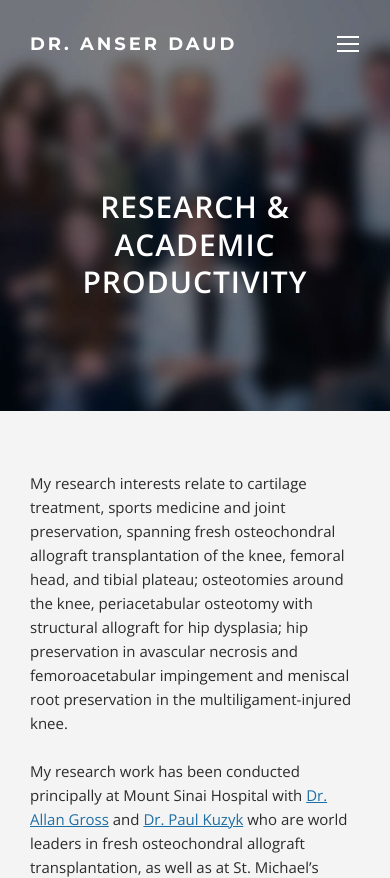
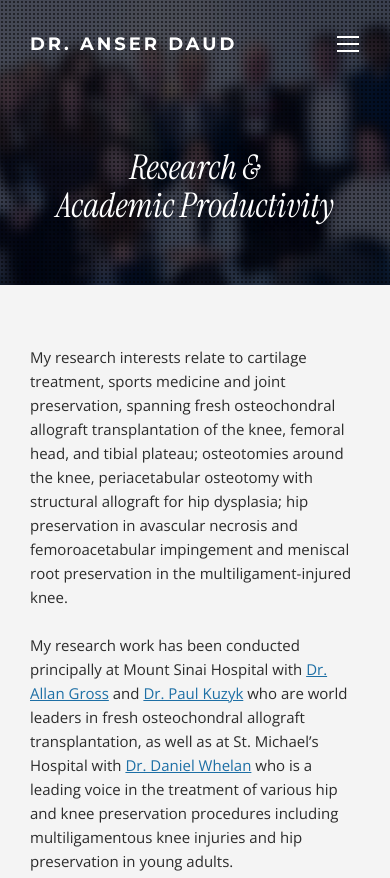
Before and after one commit to anserdaud/anserdaud.github.io, a plain HTML site: page research.html in a window 390 px wide. Shown: the top 878 px of the page. Drawn offline with nearby package versions, Linux system fonts and the light colour scheme.

Commit message:
Research: header in the same style as the Home page header
- Same height as Home (311px, 285px on phones), title centred between the
  menu and the bottom of the header, moving background on computers
- Photo softened like Home's (new images/hero-research-soft.jpg) with the
  same subtle dot screen; light navy wash makes it 45% darker than before
- Title "Research & Academic Productivity" in Instrument Serif italic
- research.css link versioned (?v=20261120-header)

Co-Authored-By: Claude Opus 5.5 <noreply@anthropic.com>
Claude-Session: https://claude.ai/code/session_01AfdbZaNSyjfJABNxcbQCNQ

```diff
--- a/assets/css/research.css
+++ b/assets/css/research.css
@@ -155,3 +155,39 @@
   .pubs-select select { flex: 1; }
   .journals img { height: 34px; }
 }
+
+/* ---------- Header: same treatment as the Home page header ---------- */
+.banner-research {
+  /* light navy wash: with the dot screen, the header is 45% darker than the
+     earlier rgba(0, 0, 0, .3) one (images/hero-research-soft.jpg is the photo
+     with a little extra blur, as on the Home page) */
+  --banner-overlay: rgba(2, 6, 20, 0.59);
+  display: flex;
+  align-items: center;
+  height: 311px;
+  padding: var(--header-h) 0 0; /* title centred between the bottom of the menu and the bottom of the header */
+}
+.banner-research > .container { width: 100%; z-index: 1; }
+/* very subtle dot screen over the photo */
+.banner-research::after {
+  content: "";
+  position: absolute;
+  inset: 0;
+  background-image: radial-gradient(rgba(0, 0, 0, .5) 0.8px, transparent 1.3px);
+  background-size: 4px 4px;
+  pointer-events: none;
+}
+.banner-research h1 {
+  font-family: "Instrument Serif", Georgia, "Times New Roman", serif;
+  font-size: 48px;
+  font-style: italic;
+  font-weight: 400;
+  letter-spacing: 0;
+  line-height: 1.1;
+  text-shadow: 0 1px 20px rgba(0, 0, 0, .25);
+  text-wrap: balance;
+}
+@media (max-width: 766px) {
+  .banner-research { height: 285px; }
+  .banner-research h1 { font-size: 34px; }
+}
--- a/research.html
+++ b/research.html
@@ -19,9 +19,9 @@
   <link rel="apple-touch-icon" href="images/apple-touch-icon.png">
   <link rel="preconnect" href="https://fonts.googleapis.com">
   <link rel="preconnect" href="https://fonts.gstatic.com" crossorigin>
-  <link rel="stylesheet" href="https://fonts.googleapis.com/css2?family=Montserrat:wght@400;600;700&family=Playfair+Display:wght@600&family=Open+Sans:ital,wght@0,400;0,600;0,700;1,400;1,700&family=Raleway:wght@400;600&display=swap">
+  <link rel="stylesheet" href="https://fonts.googleapis.com/css2?family=Instrument+Serif:ital@0;1&family=Montserrat:wght@400;600;700&family=Playfair+Display:wght@600&family=Open+Sans:ital,wght@0,400;0,600;0,700;1,400;1,700&family=Raleway:wght@400;600&display=swap">
   <link rel="stylesheet" href="assets/css/style.css">
-  <link rel="stylesheet" href="assets/css/research.css">
+  <link rel="stylesheet" href="assets/css/research.css?v=20261120-header">
 </head>
 <body class="page-research">
 
@@ -53,9 +53,9 @@
 </nav>
 
 <main>
-<section class="banner banner-page" style="background-image: url('images/hero-research.jpg');">
+<section class="banner banner-research parallax" style="background-image: url('images/hero-research-soft.jpg');">
   <div class="container">
-    <h1>RESEARCH &amp; ACADEMIC PRODUCTIVITY</h1>
+    <h1>Research &amp; Academic Productivity</h1>
   </div>
 </section>
 
```
Also changed, not shown: images/hero-research-soft.jpg (added).
